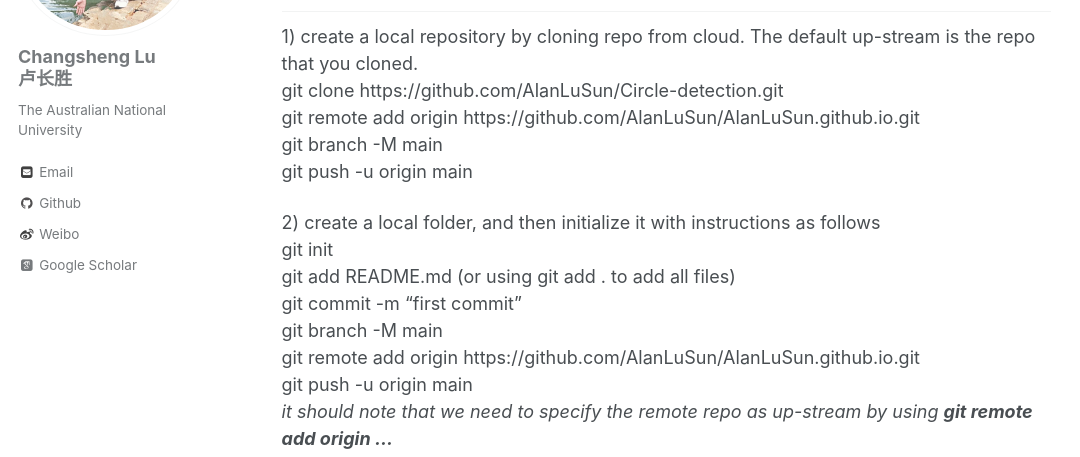
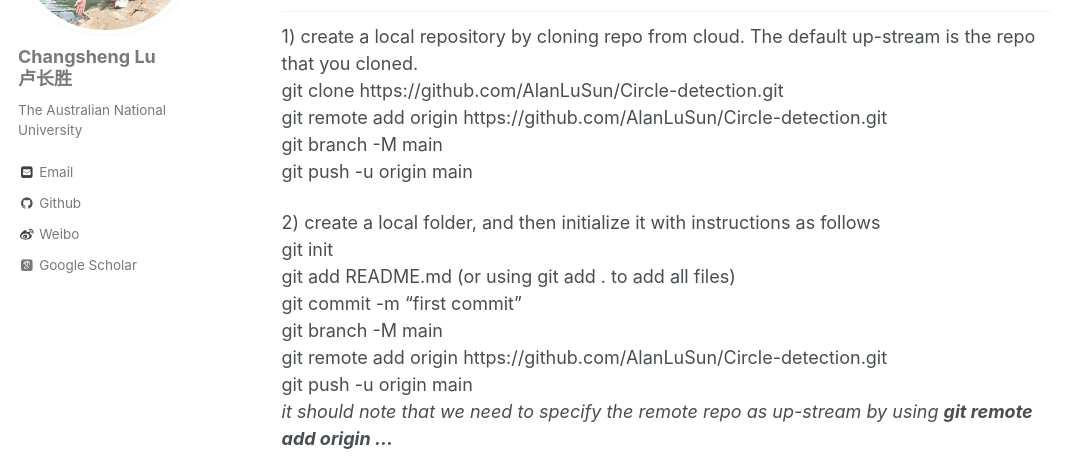
Before and after one commit to AlanLuSun/AlanLuSun.github.io, a Jekyll site: the page built from _posts/2018-06-03-Git-Note.md, in a window 1280 px wide and 900 px high, scrolled down 412 px. Shown: the part 153-610 px from the top of the window, without its empty margins (0-1080 px from the left). Built offline with Jekyll 4.4.1, drawn with Linux system fonts in a browser that asks for light colours; some web fonts are replaced; comment, search, counter and statistics services are not loaded; some of the changed lines change nothing that is shown.

Commit message:
Update 2018-06-03-Git-Note.md

```diff
--- a/_posts/2018-06-03-Git-Note.md
+++ b/_posts/2018-06-03-Git-Note.md
@@ -17,7 +17,7 @@ tags:
 ## 1、Create repository in two ways
 1) create a local repository by cloning repo from cloud. The default up-stream is the repo that you cloned.
 git clone https://github.com/AlanLuSun/Circle-detection.git
-git remote add origin https://github.com/AlanLuSun/AlanLuSun.github.io.git
+git remote add origin https://github.com/AlanLuSun/Circle-detection.git
 git branch -M main
 git push -u origin main
 
@@ -26,7 +26,7 @@ git init
 git add README.md (or using git add . to add all files)
 git commit -m "first commit"
 git branch -M main
-git remote add origin https://github.com/AlanLuSun/AlanLuSun.github.io.git
+git remote add origin https://github.com/AlanLuSun/Circle-detection.git
 git push -u origin main
 *it should note that we need to specify the remote repo as up-stream by using **git remote add origin ...***
 
```
